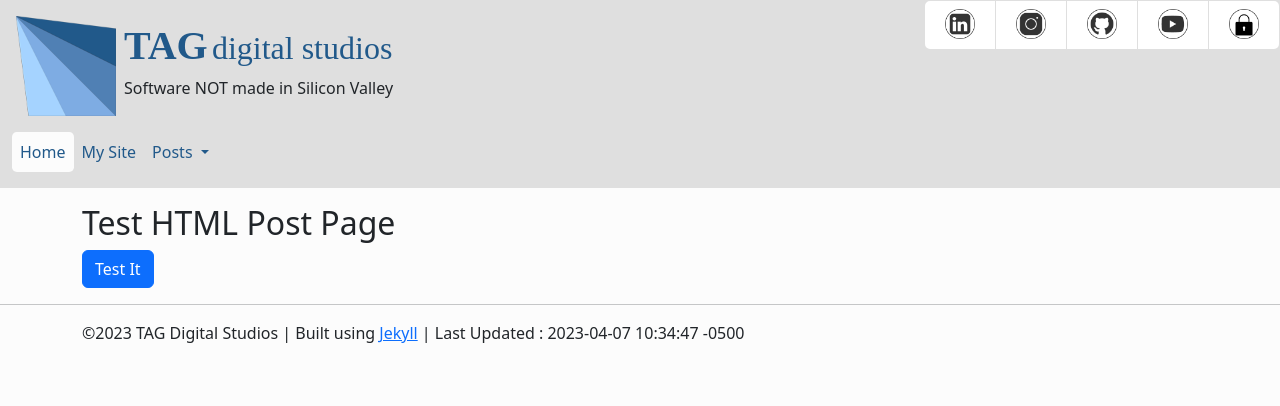
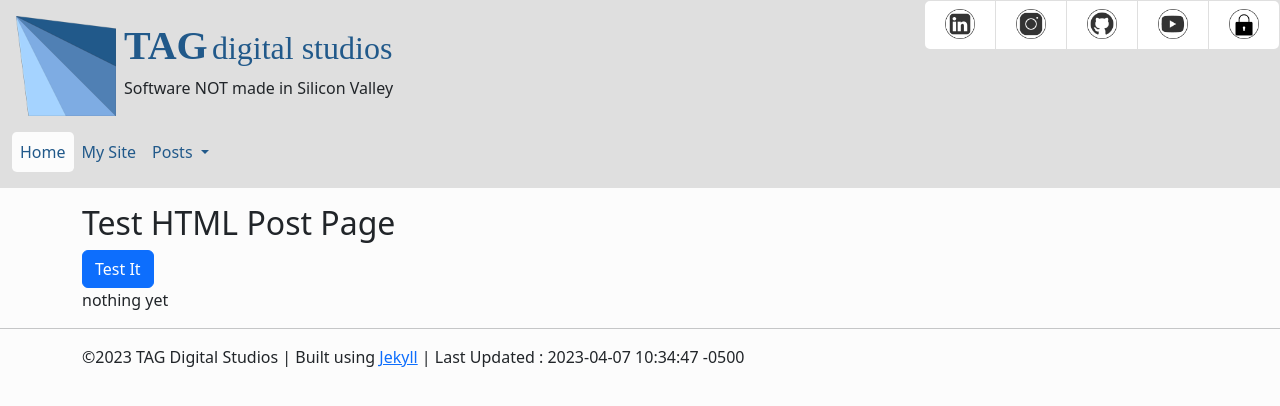
Before and after one commit to GrumpyCockatiel/grumpycockatiel.github.io, a Jekyll site: the page built from test.html, in a window 1280 px wide. Shown: the top 406 px of the page. Built offline with Jekyll 4.4.1, drawn with Linux system fonts in a browser that asks for light colours; some web fonts are replaced.

Commit message:
Update test.html

```diff
--- a/test.html
+++ b/test.html
@@ -29,11 +29,11 @@ function callback(resp) {
 
     var result = resp.data.result;
     Alpine.data('myObj').setIt(result);
-    //alert(Alpine.data('myObj').msg);
+    alert(Alpine.data('myObj').msg);
 }
 
 </script>
 
 <div x-data="myObj">
-    <span x-bind:myObj="msg"></span>
+    <span x-text="msg"></span>
 </div>
```
